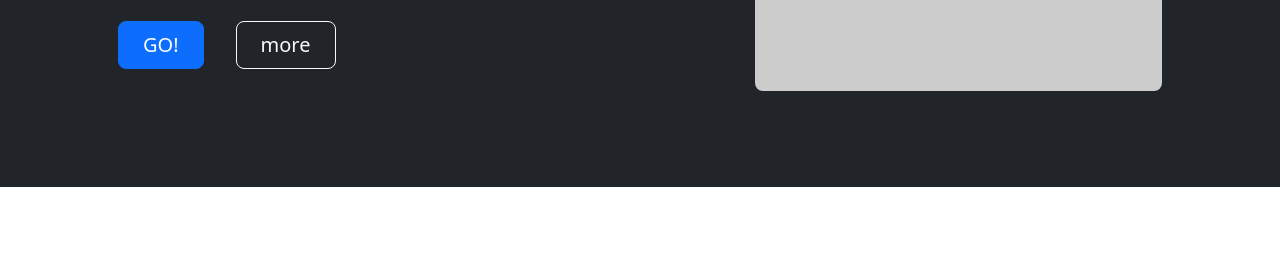
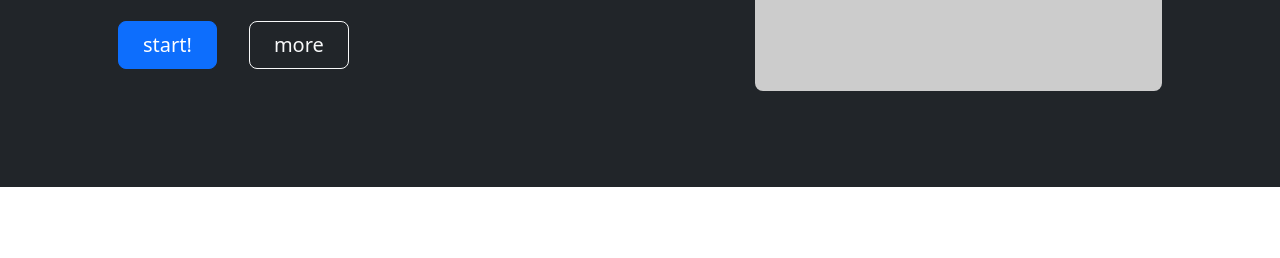
Before and after one commit to YunRong-Yang/my-website2, a plain HTML site: page index.html in a window 1280 px wide. Shown: the part 332-590 px from the top of the page. Drawn offline with nearby package versions, Linux system fonts and the light colour scheme; placeholder pictures from the web are drawn by us.

Commit message:
botton text change in index page

```diff
--- a/index.html
+++ b/index.html
@@ -54,7 +54,7 @@
                                 <h1 class="display-5 fw-bolder text-white mb-2">Hello,2025</h1>
                                 <p class="lead fw-normal text-white-50 mb-4">Quickly design and customize responsive mobile-first sites with Bootstrap, the world’s most popular front-end open source toolkit!</p>
                                 <div class="d-grid gap-3 d-sm-flex justify-content-sm-center justify-content-xl-start">
-                                    <a class="btn btn-primary btn-lg px-4 me-sm-3" href="#features">GO!</a>
+                                    <a class="btn btn-primary btn-lg px-4 me-sm-3" href="#features">start!</a>
                                     <a class="btn btn-outline-light btn-lg px-4" href="#!">more</a>
                                 </div>
                             </div>
```
